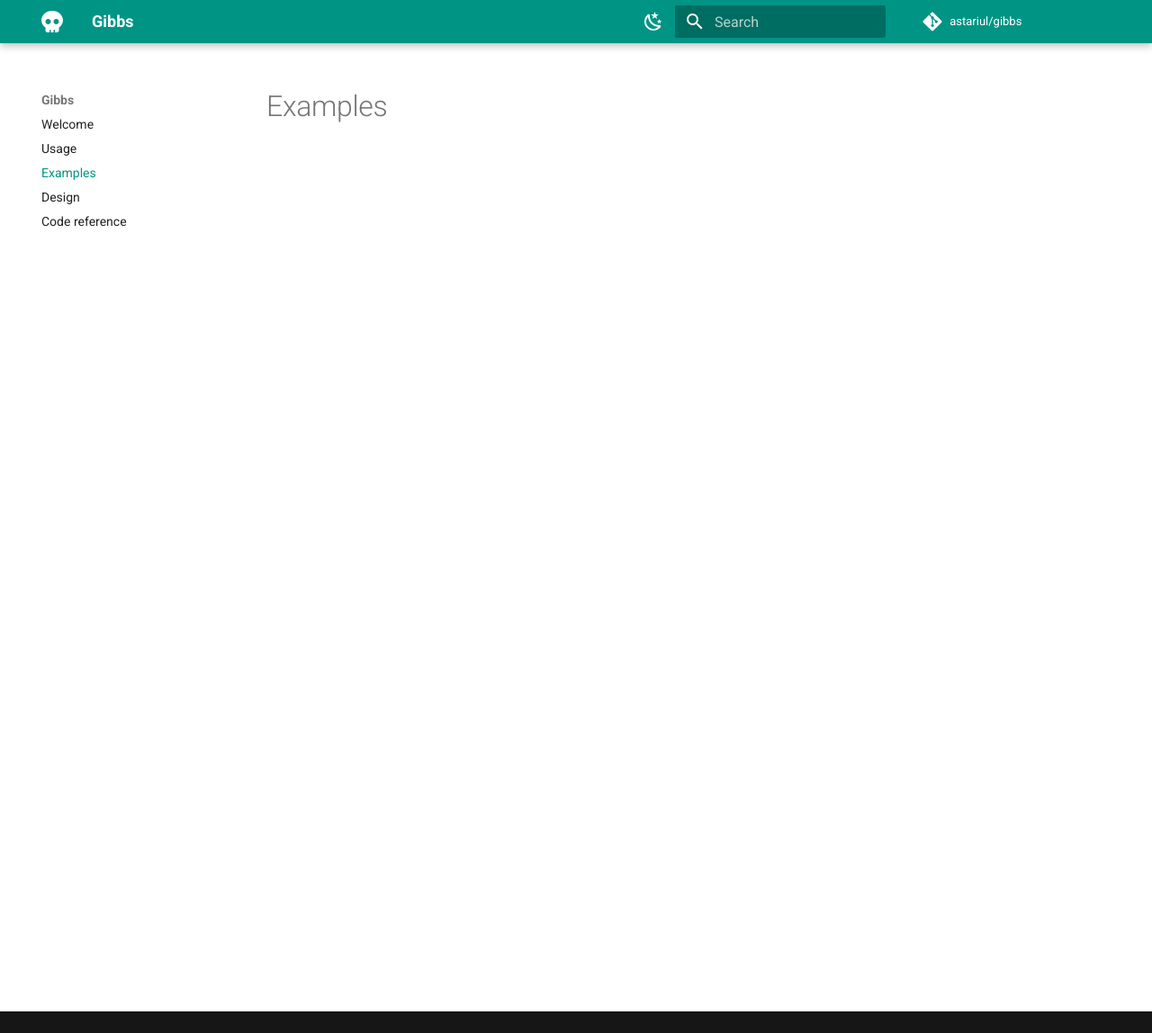
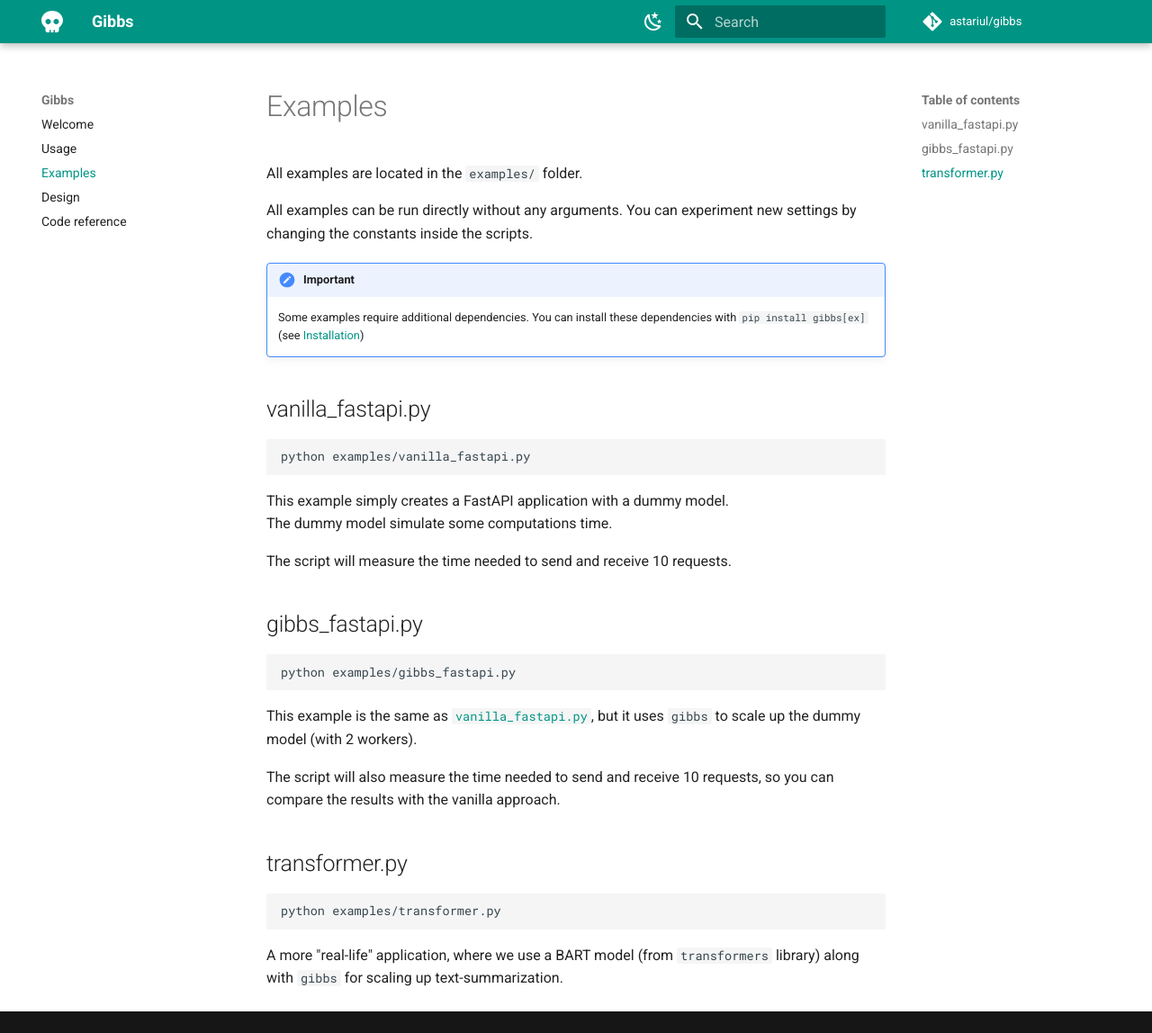
Before and after one commit to astariul/gibbs, an MkDocs documentation site: the page built from docs/examples.md, in a window 1280 px wide and 1148 px high. Shown: the whole window at 90% size. Built offline with MkDocs 1.6.1 and Material for MkDocs 9.7.7, drawn with Linux system fonts in a browser that asks for light colours; comment, search, counter and statistics services are not loaded; the version menu is left out.

Commit message:
:memo: Add docs about examples

````diff
--- a/docs/examples.md
+++ b/docs/examples.md
@@ -1 +1,37 @@
 # Examples
+
+All examples are located in the `examples/` folder.
+
+All examples can be run directly without any arguments. You can experiment new settings by changing the constants inside the scripts.
+
+!!! important
+    Some examples require additional dependencies. You can install these dependencies with `pip install gibbs[ex]` (see [Installation](index.md#extra-dependencies))
+
+## vanilla_fastapi.py
+
+```bash
+python examples/vanilla_fastapi.py
+```
+
+This example simply creates a FastAPI application with a dummy model.
+The dummy model simulate some computations time.
+
+The script will measure the time needed to send and receive 10 requests.
+
+## gibbs_fastapi.py
+
+```bash
+python examples/gibbs_fastapi.py
+```
+
+This example is the same as [`vanilla_fastapi.py`](#vanilla_fastapipy), but it uses `gibbs` to scale up the dummy model (with 2 workers).
+
+The script will also measure the time needed to send and receive 10 requests, so you can compare the results with the vanilla approach.
+
+## transformer.py
+
+```bash
+python examples/transformer.py
+```
+
+A more "real-life" application, where we use a BART model (from `transformers` library) along with `gibbs` for scaling up text-summarization.
````
